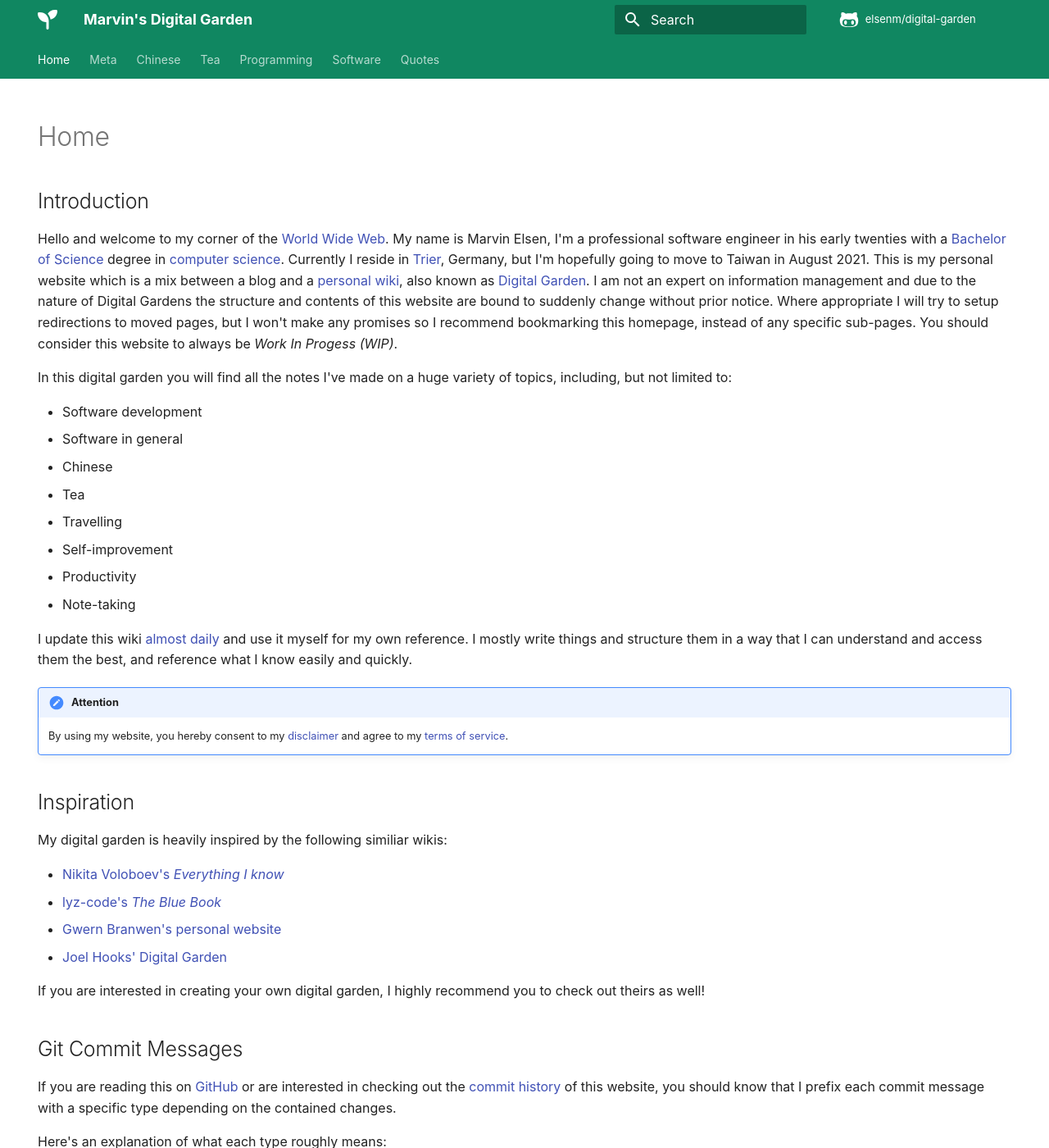
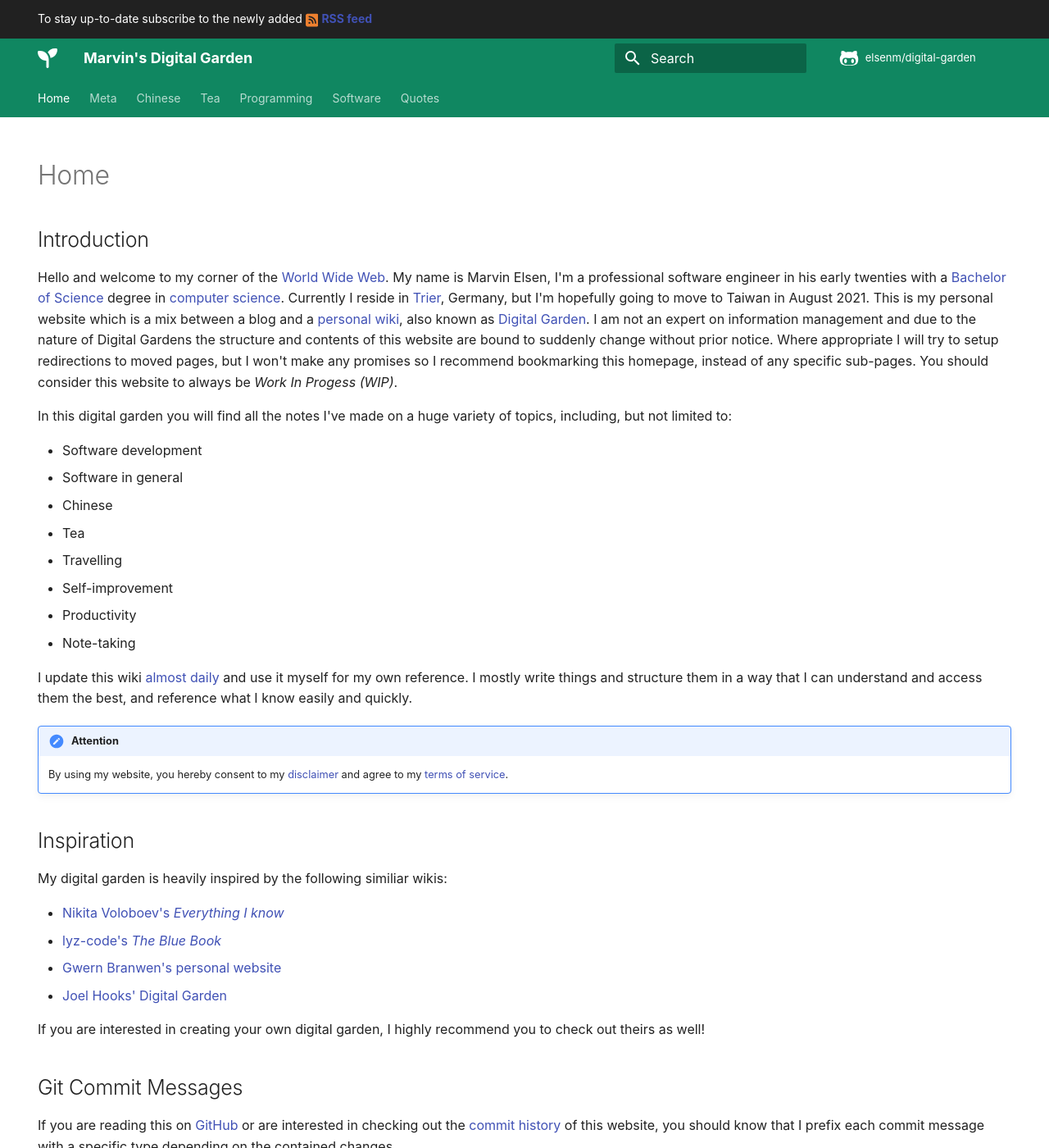
Before and after one commit to elsenm/digital-garden, an MkDocs documentation site: the page built from docs/README.md, in a window 1280 px wide and 1400 px high. Shown: the whole window at 82% size. Built offline with MkDocs 1.6.1 and Material for MkDocs 9.7.7, drawn with Linux system fonts in a browser that asks for light colours; some web fonts are replaced; comment, search, counter and statistics services are not loaded.

Commit message:
Meta: Add RSS feed announcement

```diff
--- a/docs/assets/stylesheets/extra.css
+++ b/docs/assets/stylesheets/extra.css
@@ -224,3 +224,14 @@ pre, code, kbd {
   -webkit-mask-image: var(--md-admonition-icon--pgp-key);
           mask-image: var(--md-admonition-icon--pgp-key);
 }
+
+.md-typeset .rss {
+    color: #ee802f;
+    display: inline-flex;
+    height: 1.5em;
+    vertical-align: text-top;
+}
+
+.md-announce .rss {
+    margin-left: .2em;
+}
--- a/overrides/main.html
+++ b/overrides/main.html
@@ -19,6 +19,17 @@
 	<link rel="alternate" type="application/rss+xml" title="RSS feed of updated content" href="{{ config.site_url }}/feed_rss_updated.xml">
 {% endblock %}
 
+
+{% block announce %}
+    To stay up-to-date subscribe to the newly added
+    <span class="twemoji rss">
+      {% include ".icons/fontawesome/solid/rss-square.svg" %}
+    </span>
+    <a href="/feed_rss_created.xml">
+    <strong>RSS feed</strong>
+  </a>
+{% endblock %}
+
 {% block content %}
 
 	{% if page.url_to_pdf %}
```
